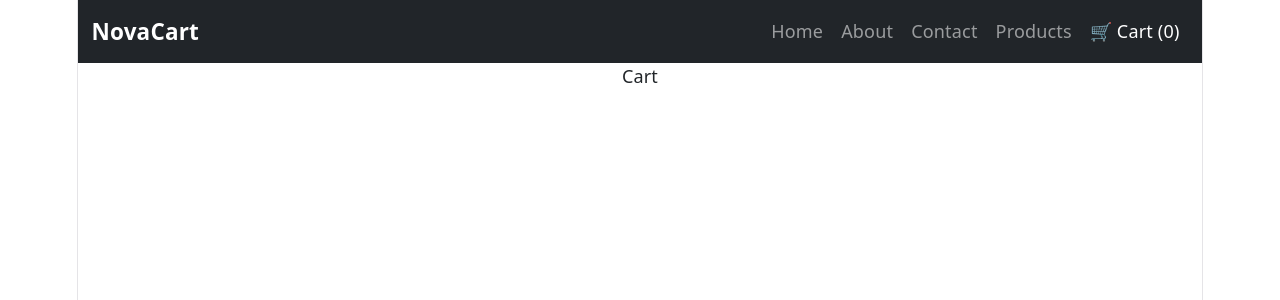
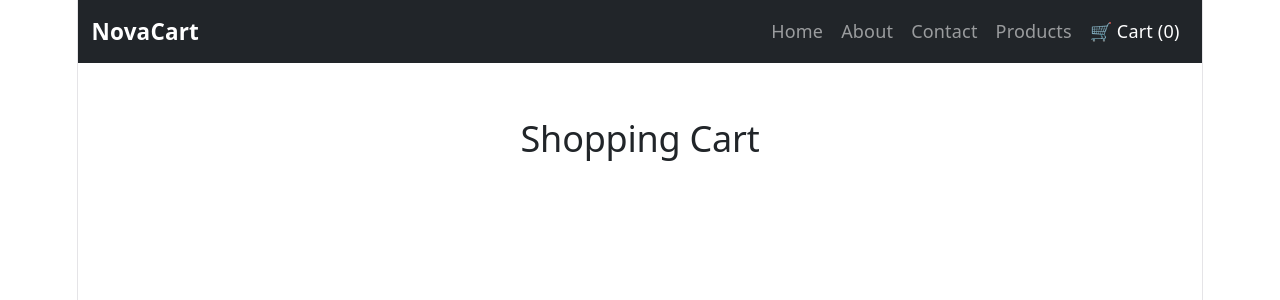
Before and after one commit to saniyamehra03/Ecommerce_intern, a React (Vite) app: page /cart in a window 1280 px wide. Shown: the top 300 px of the page. Built offline with nearby package versions, Linux system fonts and the light colour scheme.

Commit message:
Render shopping cart items dynamically in Cart page

```diff
--- a/src/App.jsx
+++ b/src/App.jsx
@@ -20,7 +20,6 @@ function App() {
   };
   return (
     <>
-
     <BrowserRouter>
     <Navbar cart={cart}/>
     <Routes>
@@ -28,8 +27,8 @@ function App() {
       path="/"
       element ={<Home addToCart={addToCart} cart={cart}/>}
       />
-     <Route path="/about" element ={<About/>}/>
-      <Route path="/cart" element ={<Cart/>}/>
+      <Route path="/about" element ={<About/>}/>
+      <Route path="/cart" element ={<Cart cart={cart}/>}/>
       <Route path="/category" element ={<Category/>}/>
       <Route path="/checkout" element ={<Checkout/>}/>
       <Route path="/contact" element ={<Contact/>}/>
@@ -39,7 +38,6 @@ function App() {
       <Route path="/search" element ={<Search/>}/>
     </Routes>
     </BrowserRouter>
-
     </>
   )
 }
--- a/src/components/ProductCard.jsx
+++ b/src/components/ProductCard.jsx
@@ -13,7 +13,6 @@ const ProductCard = (props) => {
       <Link
        to={`/products/${props.id}`}
       className="text-decoration-none text-dark">
-
         <img
         src={props.image}
         alt={props.title}
--- a/src/pages/Cart.jsx
+++ b/src/pages/Cart.jsx
@@ -1,9 +1,13 @@
 import React from 'react'
 
-const Cart = () => {
+const Cart = ({ cart }) => {
   return (
-    <div>Cart</div>
+     <div className="container py-5">
+     <h2>Shopping Cart</h2>
+     {cart.map((item) => (
+    <h4 key={item.id}>{item.title}</h4>
+    ))}
+     </div>
   )
 }
-
-export default Cart
+export default Cart;
```
